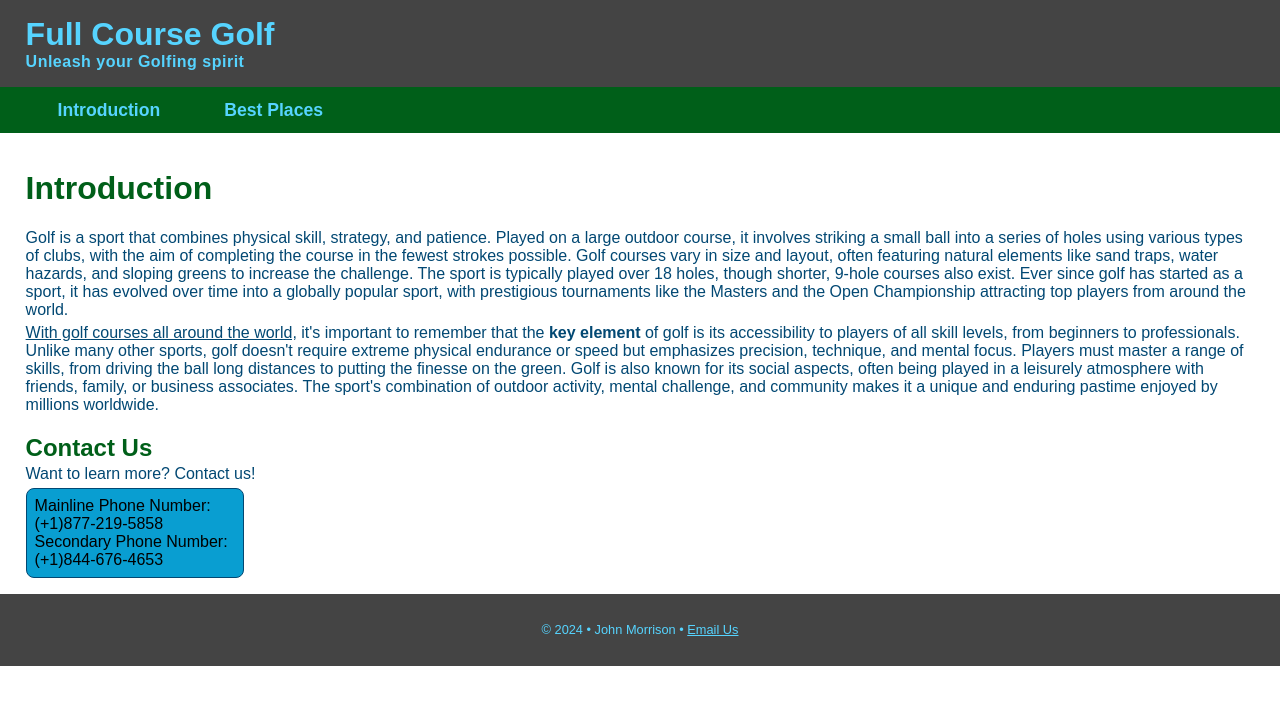
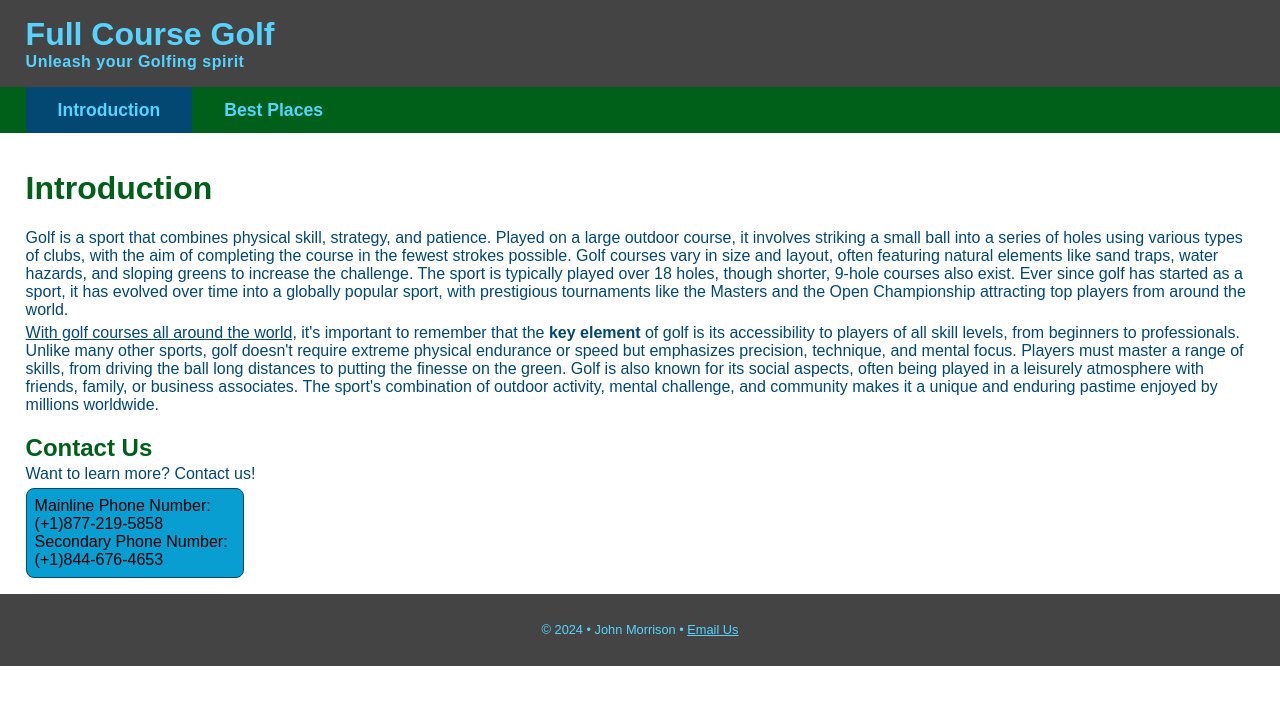
Before and after one commit to iamjohnamorrison/dwdd1600, a plain HTML site: page 04intro-css/index.html in a window 1280 px wide. Drawn offline with Linux system fonts and the light colour scheme; a web font is replaced by a local one.

Commit message:
Update course.css

```diff
--- a/04intro-css/course.css
+++ b/04intro-css/course.css
@@ -45,7 +45,7 @@ nav a {
 }
 
 nav li.active a {
-    background-color: #005F19;
+    background-color: #024873;
     color: #56D4FF;
 }
 
```
